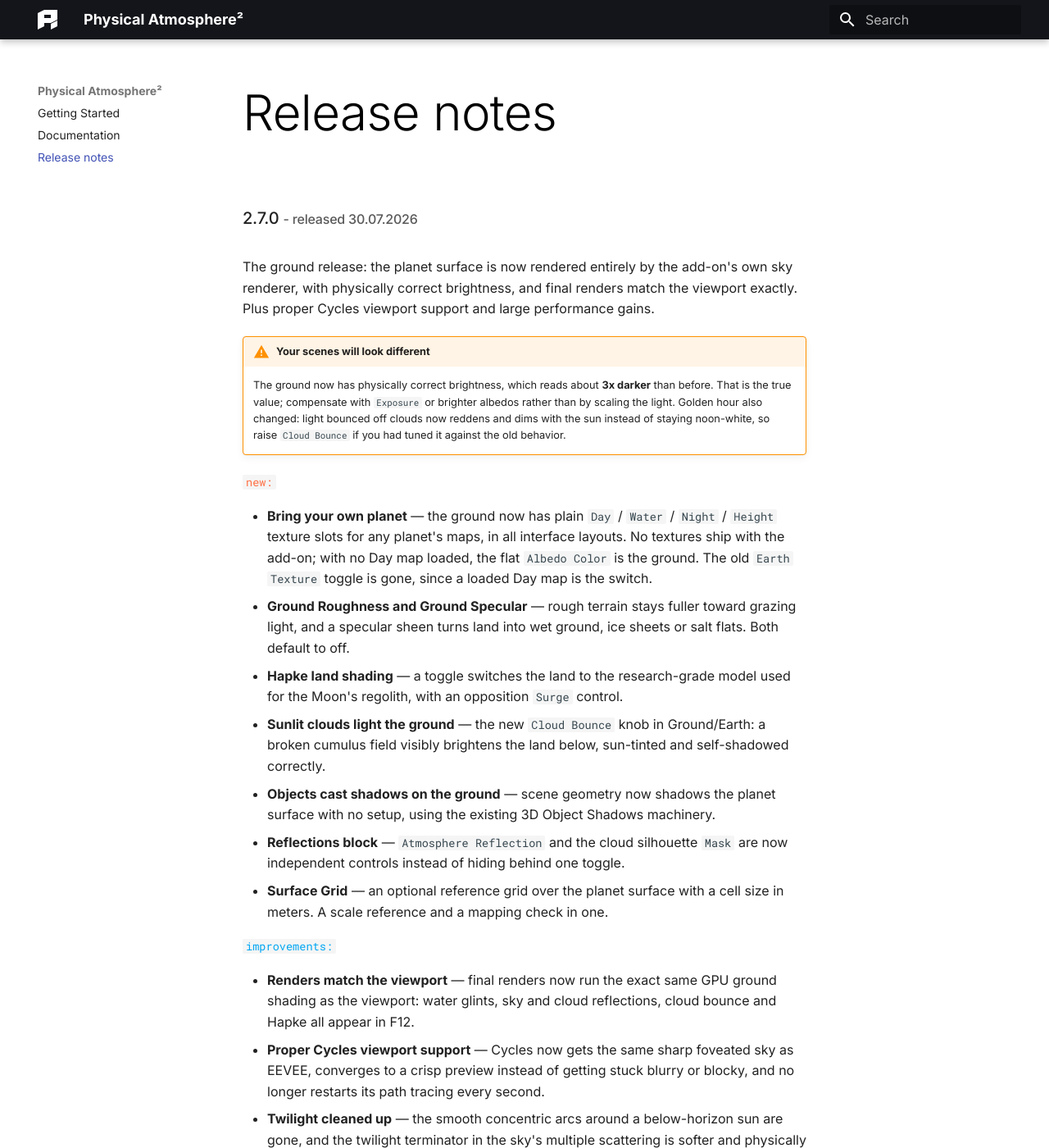
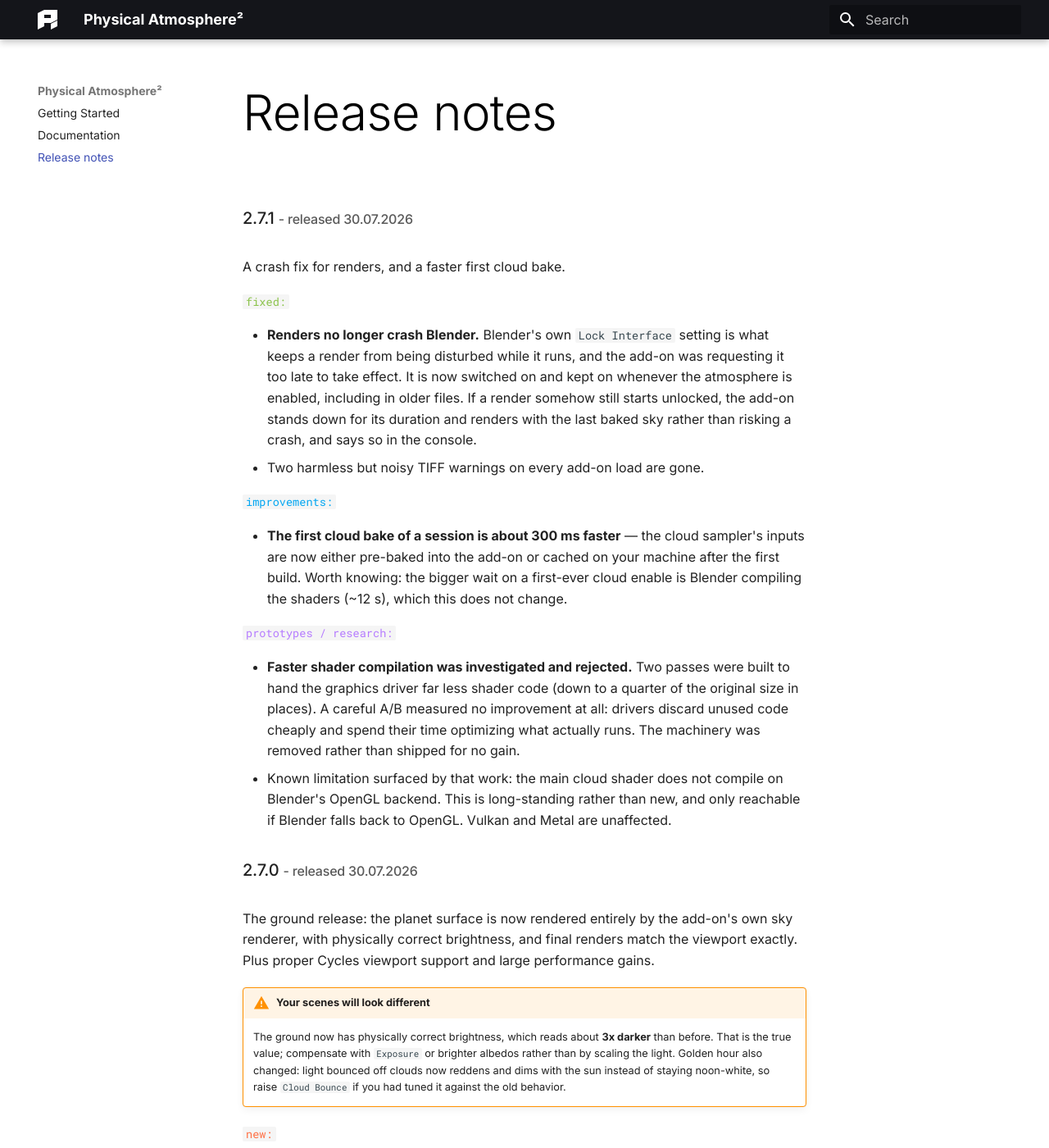
Before and after one commit to PhysicalAddons/web-pa, an MkDocs documentation site: the page built from docs/release-notes.md, in a window 1280 px wide and 1400 px high. Shown: the whole window at 82% size. Built offline with MkDocs 1.6.1 and Material for MkDocs 9.7.7, drawn with Linux system fonts in a browser that asks for light colours.

Commit message:
Release notes for 2.7.1
Co-Authored-By: Claude Fable 5 <noreply@anthropic.com>

```diff
--- a/docs/release-notes.md
+++ b/docs/release-notes.md
@@ -1,3 +1,22 @@
+### 2.7.1 <small>- released 30.07.2026</small>
+
+A crash fix for renders, and a faster first cloud bake.
+
+`fixed:`{: .label-fixed }
+
+- **Renders no longer crash Blender.** Blender's own `Lock Interface` setting is what keeps a render from being disturbed while it runs, and the add-on was requesting it too late to take effect. It is now switched on and kept on whenever the atmosphere is enabled, including in older files. If a render somehow still starts unlocked, the add-on stands down for its duration and renders with the last baked sky rather than risking a crash, and says so in the console.
+- Two harmless but noisy TIFF warnings on every add-on load are gone.
+
+`improvements:`{: .label-improvements }
+
+- **The first cloud bake of a session is about 300 ms faster** — the cloud sampler's inputs are now either pre-baked into the add-on or cached on your machine after the first build. Worth knowing: the bigger wait on a first-ever cloud enable is Blender compiling the shaders (~12 s), which this does not change.
+
+`prototypes / research:`{: .label-research }
+
+- **Faster shader compilation was investigated and rejected.** Two passes were built to hand the graphics driver far less shader code (down to a quarter of the original size in places). A careful A/B measured no improvement at all: drivers discard unused code cheaply and spend their time optimizing what actually runs. The machinery was removed rather than shipped for no gain.
+- Known limitation surfaced by that work: the main cloud shader does not compile on Blender's OpenGL backend. This is long-standing rather than new, and only reachable if Blender falls back to OpenGL. Vulkan and Metal are unaffected.
+
+
 ### 2.7.0 <small>- released 30.07.2026</small>
 
 The ground release: the planet surface is now rendered entirely by the add-on's own sky renderer, with physically correct brightness, and final renders match the viewport exactly. Plus proper Cycles viewport support and large performance gains.
```
